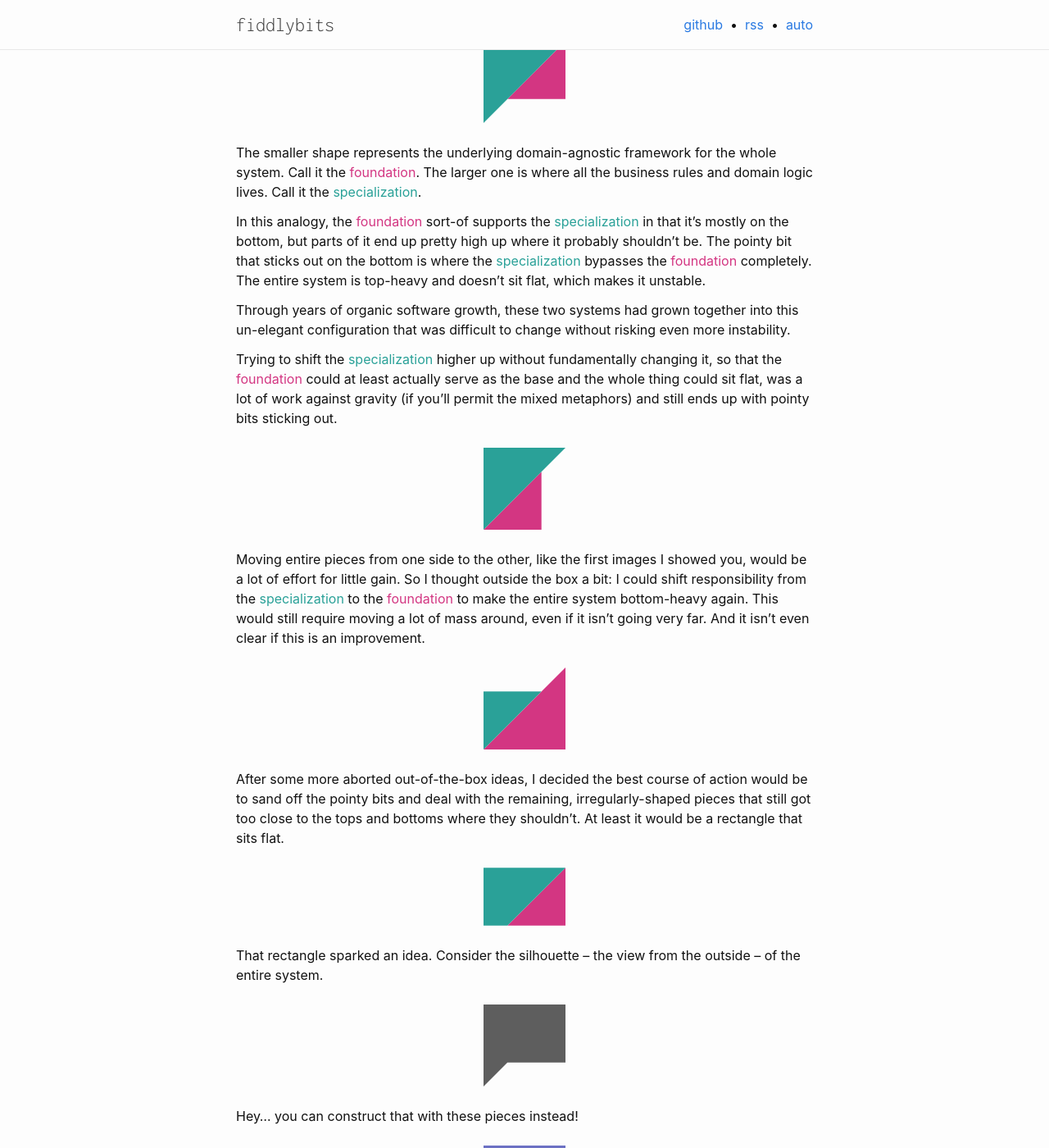
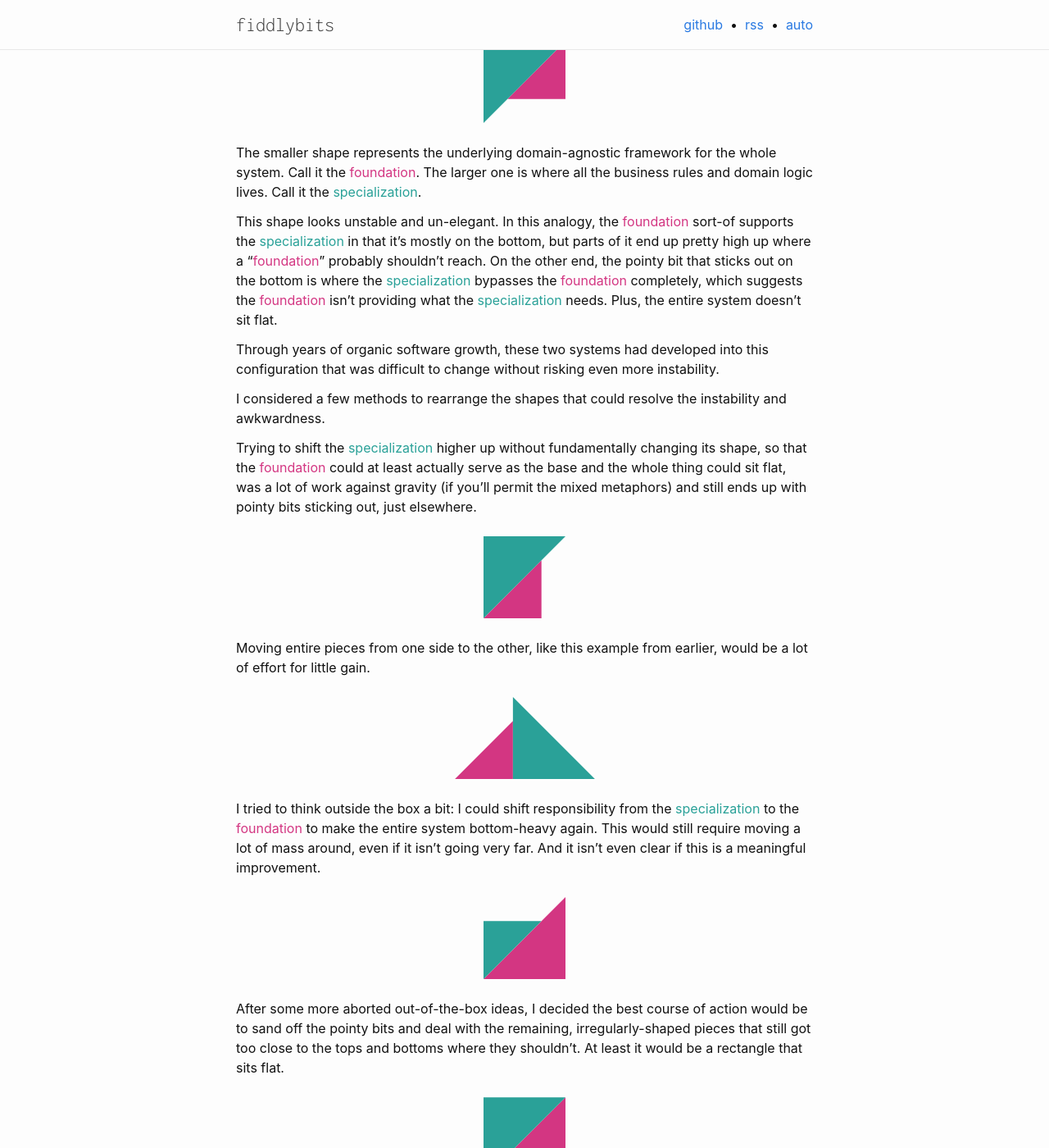
Before and after one commit to seansfkelley/seansfkelley.github.io, a Jekyll site: the page built from _posts/2024-04-13-tangrams.md, in a window 1280 px wide and 1400 px high, scrolled down 597 px. Shown: the whole window at 82% size. Built offline with Jekyll 4.4.1, drawn with Linux system fonts in a browser that asks for light colours; some web fonts are replaced.

Commit message:
More tangram edits.

```diff
--- a/_posts/2024-04-13-tangrams.md
+++ b/_posts/2024-04-13-tangrams.md
@@ -49,11 +49,13 @@
 
 The smaller shape represents the underlying domain-agnostic framework for the whole system. Call it the <span class="one">foundation</span>. The larger one is where all the business rules and domain logic lives. Call it the <span class="two">specialization</span>.
 
-In this analogy, the <span class="one">foundation</span> sort-of supports the <span class="two">specialization</span> in that it's mostly on the bottom, but parts of it end up pretty high up where it probably shouldn't be. The pointy bit that sticks out on the bottom is where the <span class="two">specialization</span> bypasses the <span class="one">foundation</span> completely. The entire system is top-heavy and doesn't sit flat, which makes it unstable.
+This shape looks unstable and un-elegant. In this analogy, the <span class="one">foundation</span> sort-of supports the <span class="two">specialization</span> in that it's mostly on the bottom, but parts of it end up pretty high up where a "<span class="one">foundation</span>" probably shouldn't reach. On the other end, the pointy bit that sticks out on the bottom is where the <span class="two">specialization</span> bypasses the <span class="one">foundation</span> completely, which suggests the <span class="one">foundation</span> isn't providing what the <span class="two">specialization</span> needs. Plus, the entire system doesn't sit flat.
 
-Through years of organic software growth, these two systems had grown together into this un-elegant configuration that was difficult to change without risking even more instability.
+Through years of organic software growth, these two systems had developed into this configuration that was difficult to change without risking even more instability.
 
-Trying to shift the <span class="two">specialization</span> higher up without fundamentally changing it, so that the <span class="one">foundation</span> could at least actually serve as the base and the whole thing could sit flat, was a lot of work against gravity (if you'll permit the mixed metaphors) and still ends up with pointy bits sticking out.
+I considered a few methods to rearrange the shapes that could resolve the instability and awkwardness.
+
+Trying to shift the <span class="two">specialization</span> higher up without fundamentally changing its shape, so that the <span class="one">foundation</span> could at least actually serve as the base and the whole thing could sit flat, was a lot of work against gravity (if you'll permit the mixed metaphors) and still ends up with pointy bits sticking out, just elsewhere.
 
 <p class="svg-container">
   <svg width="{{ scale }}px" height="{{ scale }}px" viewBox="0 0 1 1">
@@ -62,7 +64,16 @@
   </svg>
 </p>
 
-Moving entire pieces from one side to the other, like the first images I showed you, would be a lot of effort for little gain. So I thought outside the box a bit: I could shift responsibility from the <span class="two">specialization</span> to the <span class="one">foundation</span> to make the entire system bottom-heavy again. This would still require moving a lot of mass around, even if it isn't going very far. And it isn't even clear if this is an improvement.
+Moving entire pieces from one side to the other, like this example from earlier, would be a lot of effort for little gain.
+
+<p class="svg-container">
+  <svg width="{{ scale | times: 1.707 | round }}px" height="{{ scale }}px" viewBox="-0.707 0 1.707 1">
+    <polygon class="one" points="0,1 -0.707,1 0,0.292" />
+    <polygon class="two" points="0,0 0,1 1,1" />
+  </svg>
+</p>
+
+I tried to think outside the box a bit: I could shift responsibility from the <span class="two">specialization</span> to the <span class="one">foundation</span> to make the entire system bottom-heavy again. This would still require moving a lot of mass around, even if it isn't going very far. And it isn't even clear if this is a meaningful improvement.
 
 <p class="svg-container">
   <svg width="{{ scale }}px" height="{{ scale }}px" viewBox="0 0 1 1">
```
Also changed, not shown: _drafts/honking.md (+2 -0 lines).
